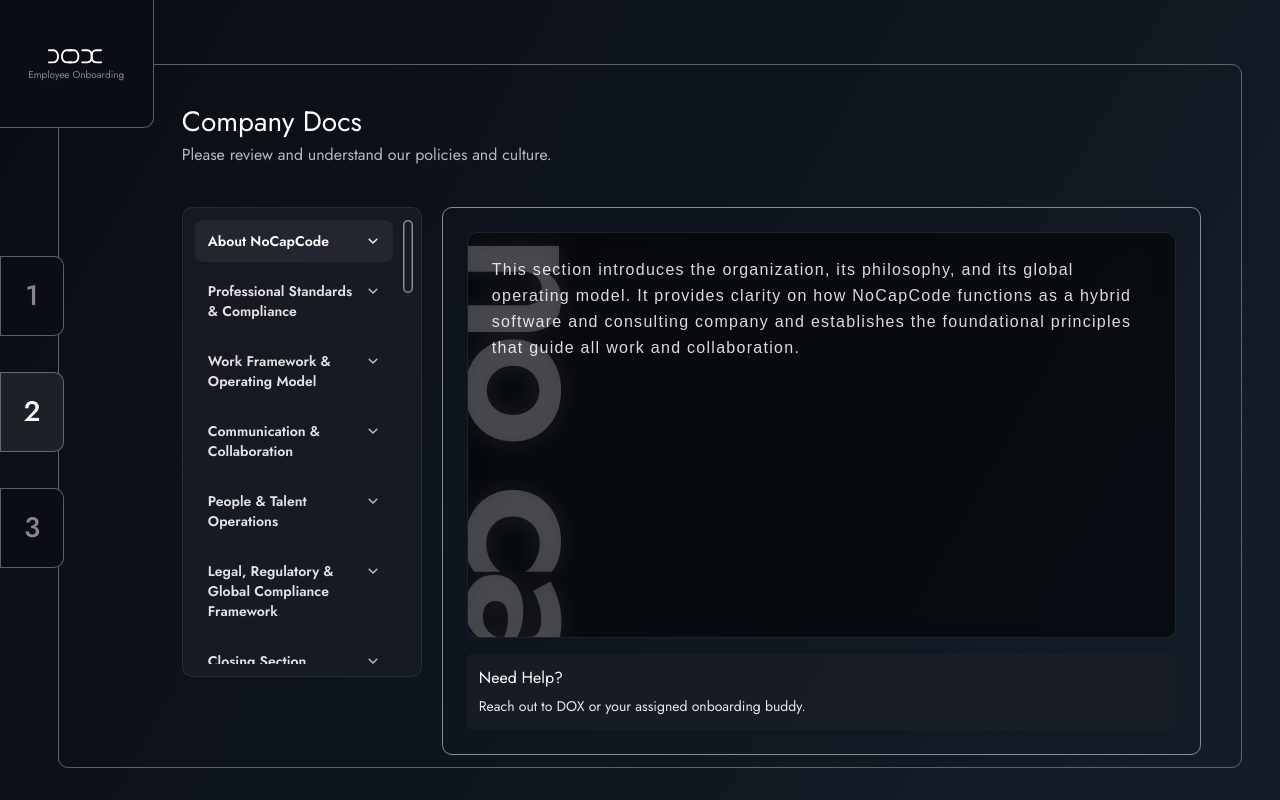
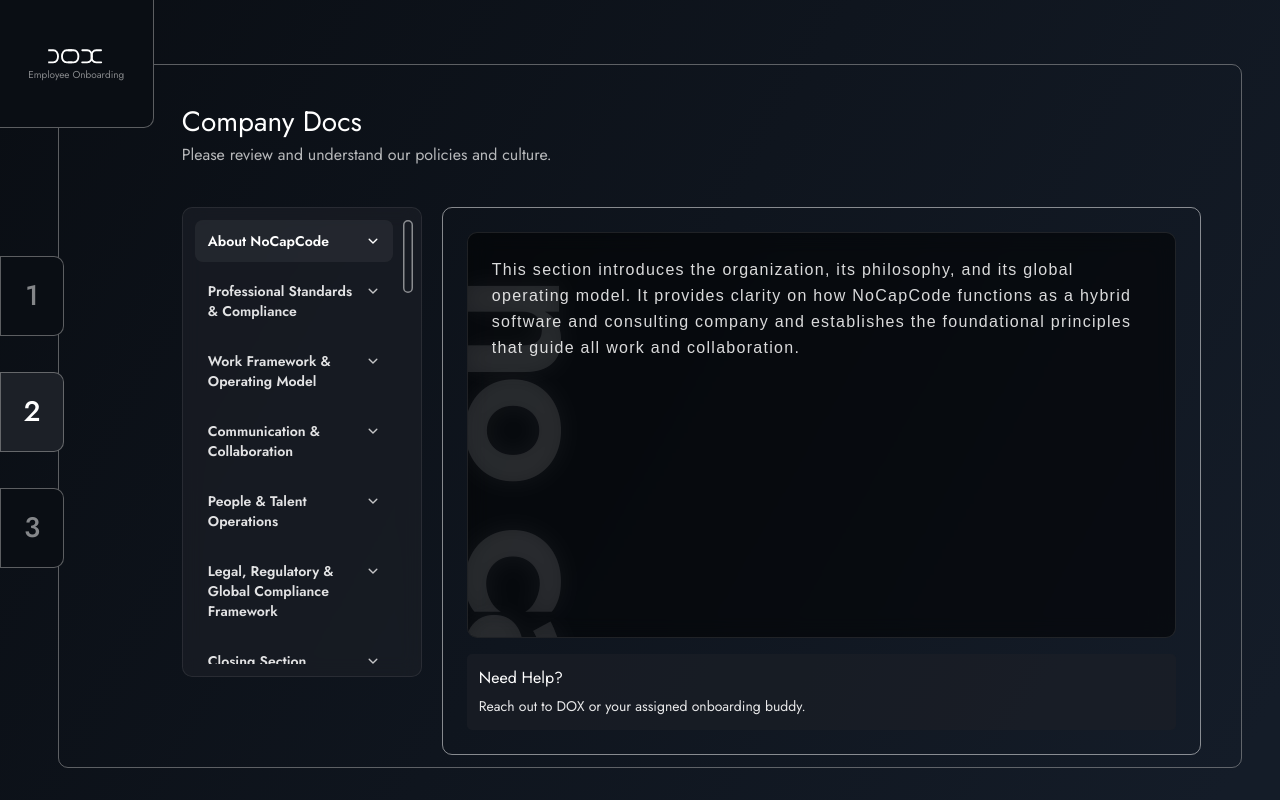
Before and after one commit to NoCapCode-tm/Dox, a React (Vite) app: page /company-docs in a window 1280 px wide. Built offline with nearby package versions, Linux system fonts and the light colour scheme; a web font is replaced by a local one.

Commit message:
fix ncc text

```diff
--- a/src/pages/CompanyDocs.jsx
+++ b/src/pages/CompanyDocs.jsx
@@ -600,7 +600,7 @@
                 <div className="relative overflow-hidden min-h-[404px]">
                     <div
                         aria-hidden="true"
-                        className="pointer-events-none absolute left-20 top-0 z-0 select-none whitespace-nowrap opacity-100"
+                        className="pointer-events-none absolute left-20 top-10 z-0 select-none whitespace-nowrap opacity-100"
                         style={{
                             width: '1164px',
                             height: '129px',
@@ -609,8 +609,8 @@
                             fontWeight: 600,
                             fontSize: '200px',
                             lineHeight: '24px',
-                            color: 'rgba(255, 255, 255, 0.22)',
-                            textShadow: '0 0 24px rgba(255, 255, 255, 0.08)',
+                            color: 'rgba(255, 255, 255, 0.1)',
+                            textShadow: '0 0 24px rgba(255, 255, 255, 0.05)',
                             letterSpacing: '-0.06em',
                             transform: 'rotate(90deg)',
                             transformOrigin: 'left top',
```
